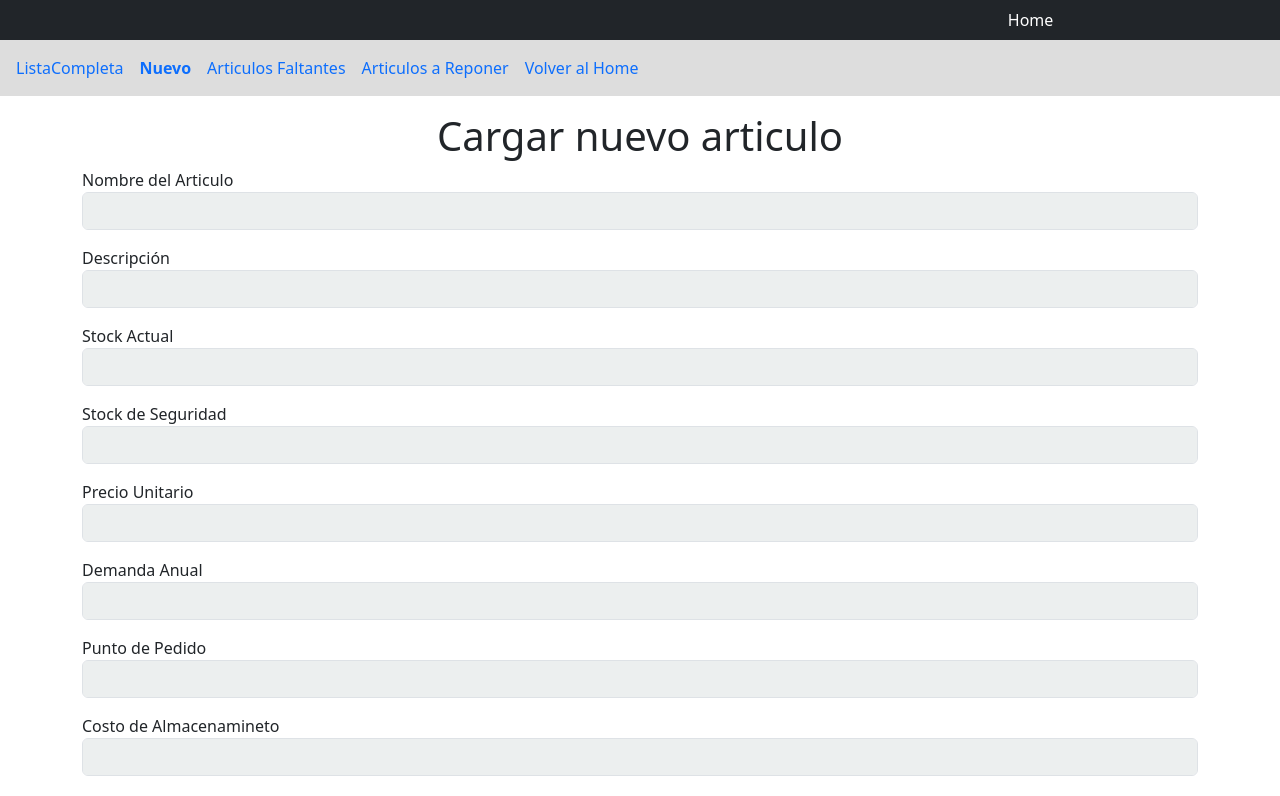
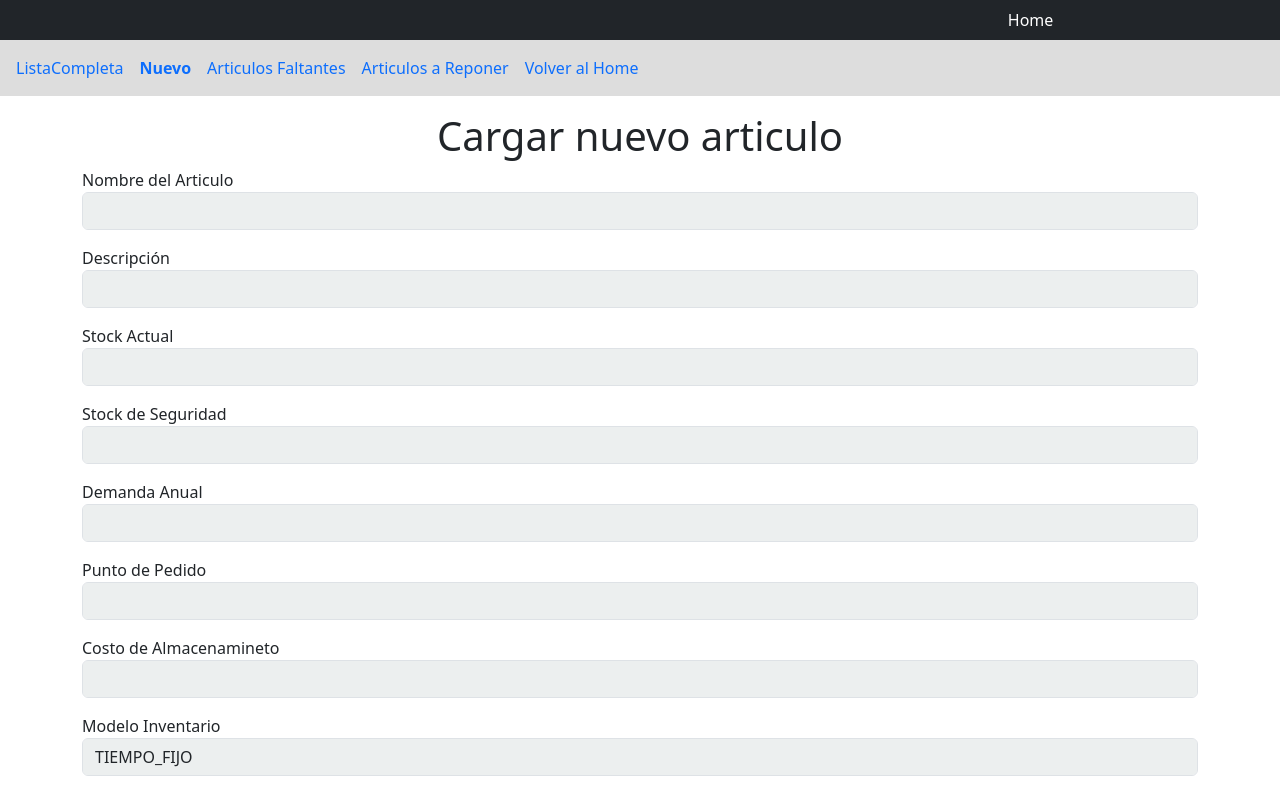
Before and after one commit to solfalabella7/frontend-inventario, a React (Vite) app: page /articulos/crear in a window 1280 px wide. Shown: the top 796 px of the page. Built offline with nearby package versions, Linux system fonts and the light colour scheme.

Commit message:
front articulos bien

```diff
--- a/src/components/Formulario/FormCreateArticulo.jsx
+++ b/src/components/Formulario/FormCreateArticulo.jsx
@@ -11,10 +11,10 @@ const FormCreateArticulo = () => {
     descripcion: '',
     stockActualArticulo: '',
     stockSeguridadArticulo: '',
-    precioUnitario: '',
     demandaAnual: '',
     puntoPedido: '',
     modeloElegido: 'TIEMPO_FIJO',
+    costoAlmacenamiento: '',
     desviacionEstandar: ''
   };
 
@@ -23,10 +23,11 @@ const FormCreateArticulo = () => {
     descripcion: Yup.string().max(150, 'Descripcion demasiada larga'),
     stockActualArticulo: Yup.number().required('Requerido').min(0, 'No puede ser negativo'),
     stockSeguridadArticulo: Yup.number().required('Requerido').min(0, 'No puede ser negativo'),
-    precioUnitario: Yup.number().required('Requerido').min(0, 'No puede ser negativo'),
     demandaAnual: Yup.number().required('Requerido').min(0, 'No puede ser negativo'),
     puntoPedido:  Yup.number().required('Requerido').min(0, 'No puede ser negativo'),
-    modeloElegido: Yup.string().oneOf(['TIEMPO_FIJO', 'LOTE_FIJO']).required('Modelo requerido')
+    modeloElegido: Yup.string().oneOf(['TIEMPO_FIJO', 'LOTE_FIJO']).required('Modelo requerido'),
+    desviacionEstandar: Yup.number().required('Requerido').min(0, 'No puede ser negativo'),
+    costoAlmacenamiento: Yup.number().required('Requerido').min(0, 'No puede ser negativo'),
   });
 
   return (
@@ -42,14 +43,14 @@ const FormCreateArticulo = () => {
             stockSeguridad: parseInt(values.stockSeguridadArticulo),
             puntoPedido: values.puntoPedido,
             fechaHoraBajaArticulo: null,
-            precioUnitario: parseFloat(values.precioUnitario),
-            proveedoresAsignados: [],
-            demoraEntrega: 5,
+           // precioUnitario: parseFloat(values.precioUnitario),
+           // proveedoresAsignados: [],
+           // demoraEntrega: 5,
             //costoPedido: parseFloat(values.costoPedido),
             //costoMantener: parseFloat(values.costoMantener),
             costoAlmacenamiento: parseFloat(values.costoAlmacenamiento),
            // loteOptimo: parseInt(values.loteOptimo),
-            inventarioMax: 5,
+           // inventarioMax: 5,
             modeloElegido: values.modeloElegido,
             demandaAnual: parseInt(values.demandaAnual),
             desviacionEstandar: parseInt (values.desviacionEstandar)
@@ -102,11 +103,7 @@ const FormCreateArticulo = () => {
               <ErrorMessage name="stockSeguridadArticulo" component="div" className="text-danger" />
             </FormBs.Group>
 
-            <FormBs.Group className="mb-3">
-              <label htmlFor='precioUnitario'>Precio Unitario</label>
-              <Field id='precioUnitario' type='number' name='precioUnitario' className='form-control field-input' />
-              <ErrorMessage name="precioUnitario" component="div" className="text-danger" />
-            </FormBs.Group>
+
 
             <FormBs.Group className="mb-3">
               <label htmlFor='demandaAnual'>Demanda Anual</label>
```
